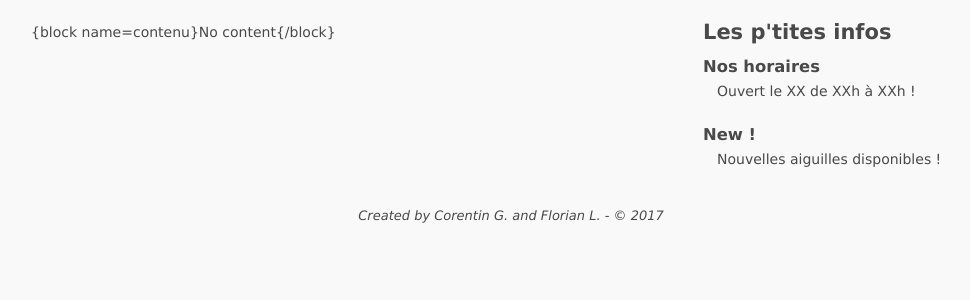
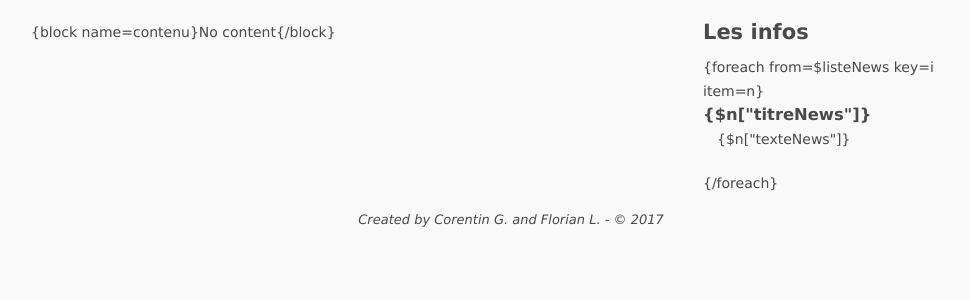
Before and after one commit to Asidoz/Acuponcture, a PHP site: page /view/model.html in a window 1280 px wide. Shown: the part 72-372 px from the top of the page, without its empty margins (129-1099 px from the left). Run offline with PHP 8.4, Linux system fonts and the light colour scheme.

Commit message:
News via MySQL
Les news sont maintenant gérées via MySQL. Pour celà, ajouter / modifier
/ supprimer dans table "news".
Date au format Timestamp

```diff
--- /dev/null
+++ b/controlers/news.php
@@ -0,0 +1,4 @@
+<?php
+
+$listeNews = $bddr->sql("SELECT titreNews,texteNews FROM news ORDER BY idNews ASC LIMIT 3");
+$smarty->assign("listeNews",$listeNews);
--- a/index.php
+++ b/index.php
@@ -26,6 +26,8 @@ if(isset($_GET["p"])) {
 // include("traitement".$page->getPage().".php");
 // le fichier inclue ajoute les paramètres à envoyer au template
 
+include("./controlers/news.php");
+
 $smarty->display("view/".$page->getPage().".html");
 
 ?>
--- a/models/SQL.class.php
+++ b/models/SQL.class.php
@@ -25,7 +25,7 @@ class SQL
 
 	public function sql($requete) {
 		$reponse = $this->bdd->query($requete);
-		return $reponse->fetch();
+		return $reponse->fetchAll();
 	}
 
 	public function test() {
--- a/view/model.html
+++ b/view/model.html
@@ -32,16 +32,15 @@
     </section>
 
     <section id="infos">
-        <h2>Les p'tites infos</h2>
+        <h2>Les infos</h2>
+
+        {foreach from=$listeNews key=i item=n}
         <article>
-            <h3>Nos horaires</h3>
-            <p>Ouvert le XX de XXh à XXh !</p>
+            <h3>{$n["titreNews"]}</h3>
+            <p>{$n["texteNews"]}</p>
         </article>
+        {/foreach}
 
-        <article>
-            <h3>New !</h3>
-            <p>Nouvelles aiguilles disponibles !</p>
-        </article>
     </section>
 </div>
 
```
Also changed, not shown: templates_c/2b109571f510c775c9c8b6cbe694885d3c14fcaf_0.file.model.html.php (+30 -10 lines).
